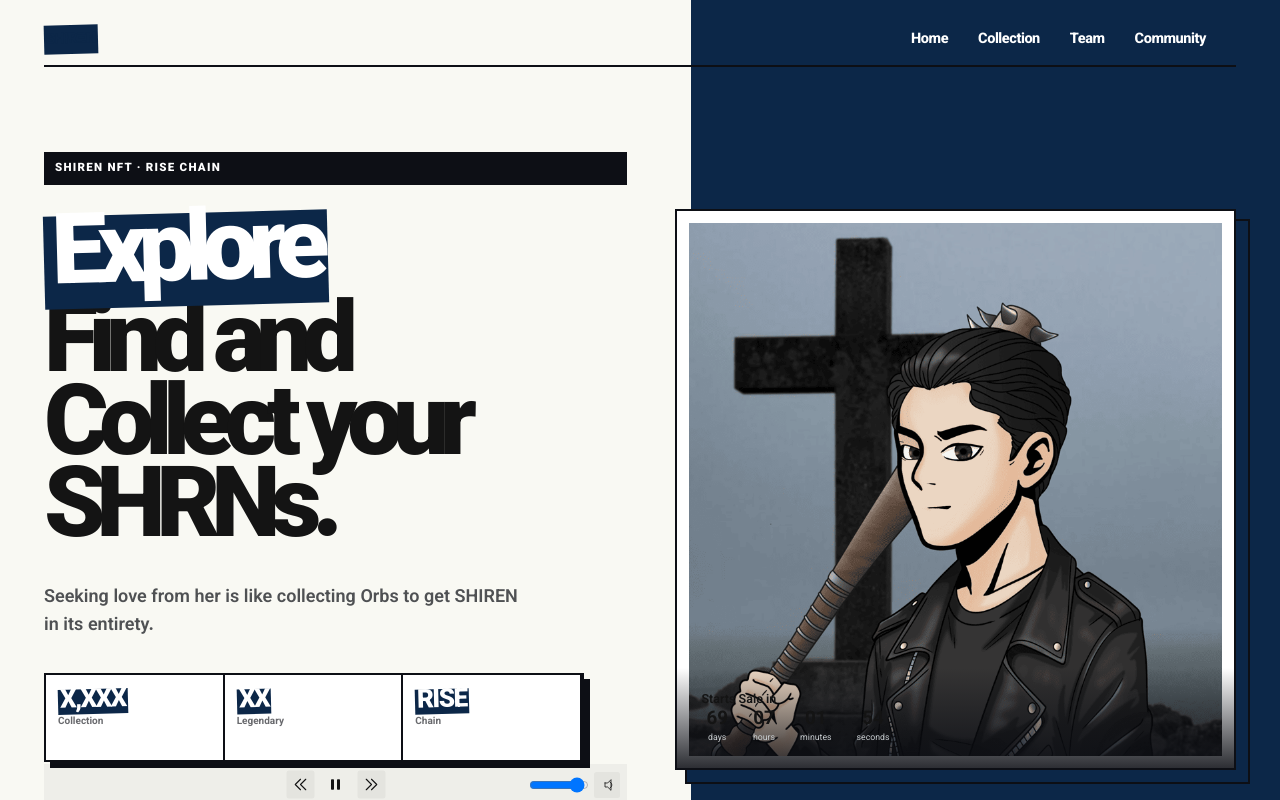
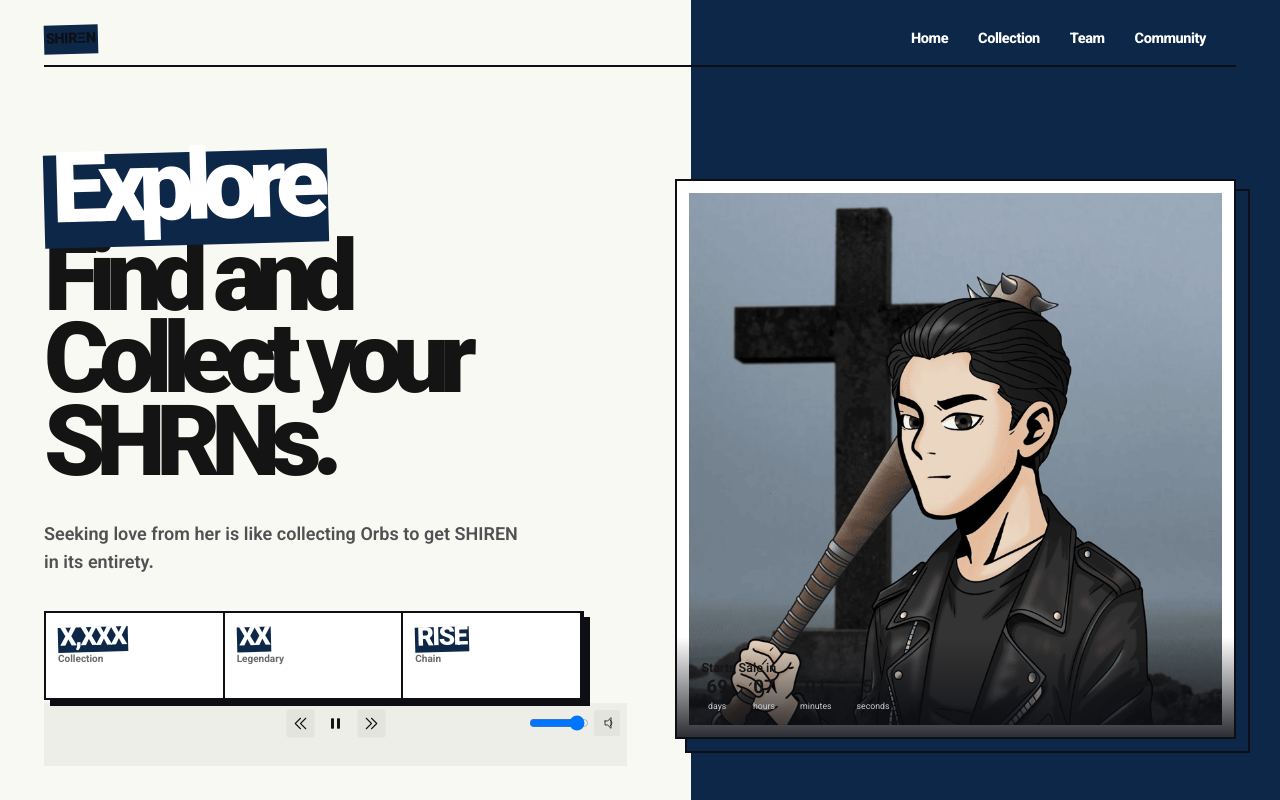
Before and after one commit to flxthesixth/shirennft, a Next.js app: page / in a window 1280 px wide. Shown: the top 800 px of the page. Built offline with nearby package versions, Linux system fonts and the light colour scheme.

Commit message:
design: drop hero eyebrow, keep header SHIREN wordmark

```diff
--- a/src/styles/globals.css
+++ b/src/styles/globals.css
@@ -1008,18 +1008,6 @@ body {
   gap: 4.8rem !important;
   grid-template-columns: minmax(0, 1.02fr) minmax(0, 0.98fr);
 }
-.shiren-shell .welcome::before {
-  content: 'SHIREN NFT  ·  RISE CHAIN';
-  display: inline-block;
-  margin-bottom: 2.8rem;
-  padding: 0.6rem 0.9rem;
-  border: 2px solid var(--goat-ink);
-  background: var(--goat-ink);
-  color: #ffffff;
-  font-size: 1.15rem;
-  font-weight: 900;
-  letter-spacing: 0.11em;
-}
 .shiren-shell .welcome h1 {
   max-width: 8ch;
   font-size: clamp(5.8rem, 7.7vw, 10.8rem) !important;
@@ -1224,3 +1212,9 @@ body {
   .shiren-shell .shiren-hero > div > div:last-child img { border-width: 0.8rem; }
   .shiren-collection .banner { background: #0a0a0a !important; }
 }
+
+
+/* Header wordmark sits independently of the removed hero eyebrow. */
+.shiren-shell nav > div > div:first-child a {
+  color: var(--goat-ink) !important;
+}
```
